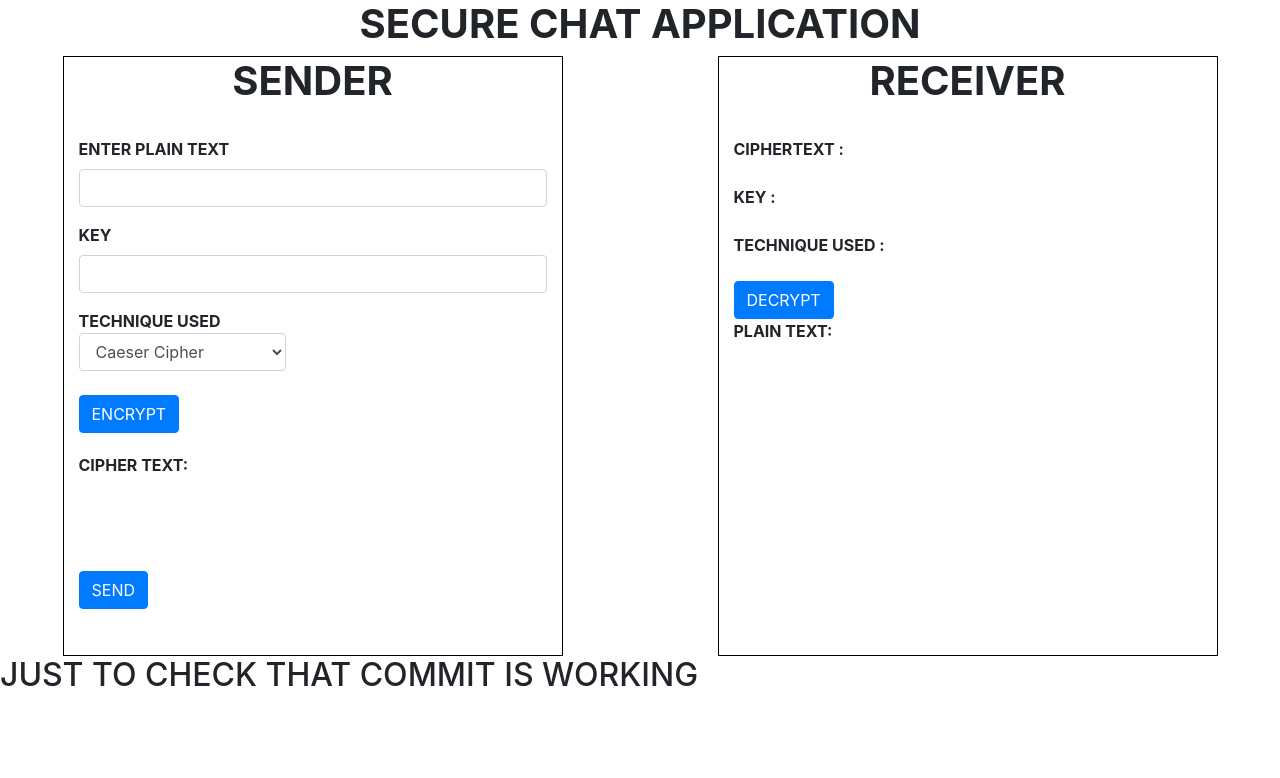
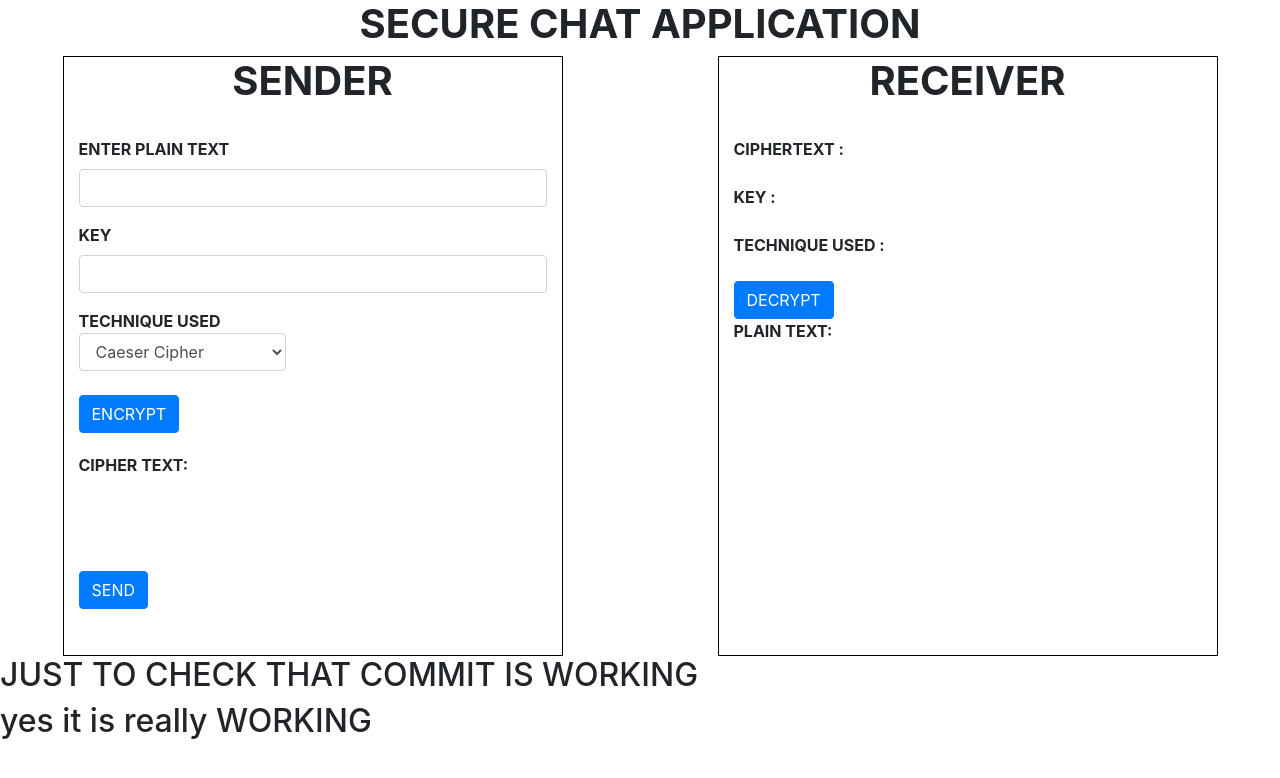
Before and after one commit to HarpreetSingh123-dev/crypto, a React (Create React App) app: page / in a window 1280 px wide. Shown: the top 778 px of the page. Built offline with nearby package versions, Linux system fonts and the light colour scheme.

Commit message:
third commit

```diff
--- a/src/App.js
+++ b/src/App.js
@@ -1018,6 +1018,7 @@ decrypt_to_plain(event){
       {console.log(this.state)}
 
      <h2>JUST TO CHECK THAT COMMIT IS WORKING</h2>
+     <h2>yes it is really WORKING</h2>
       </div>
     );
   }
```
